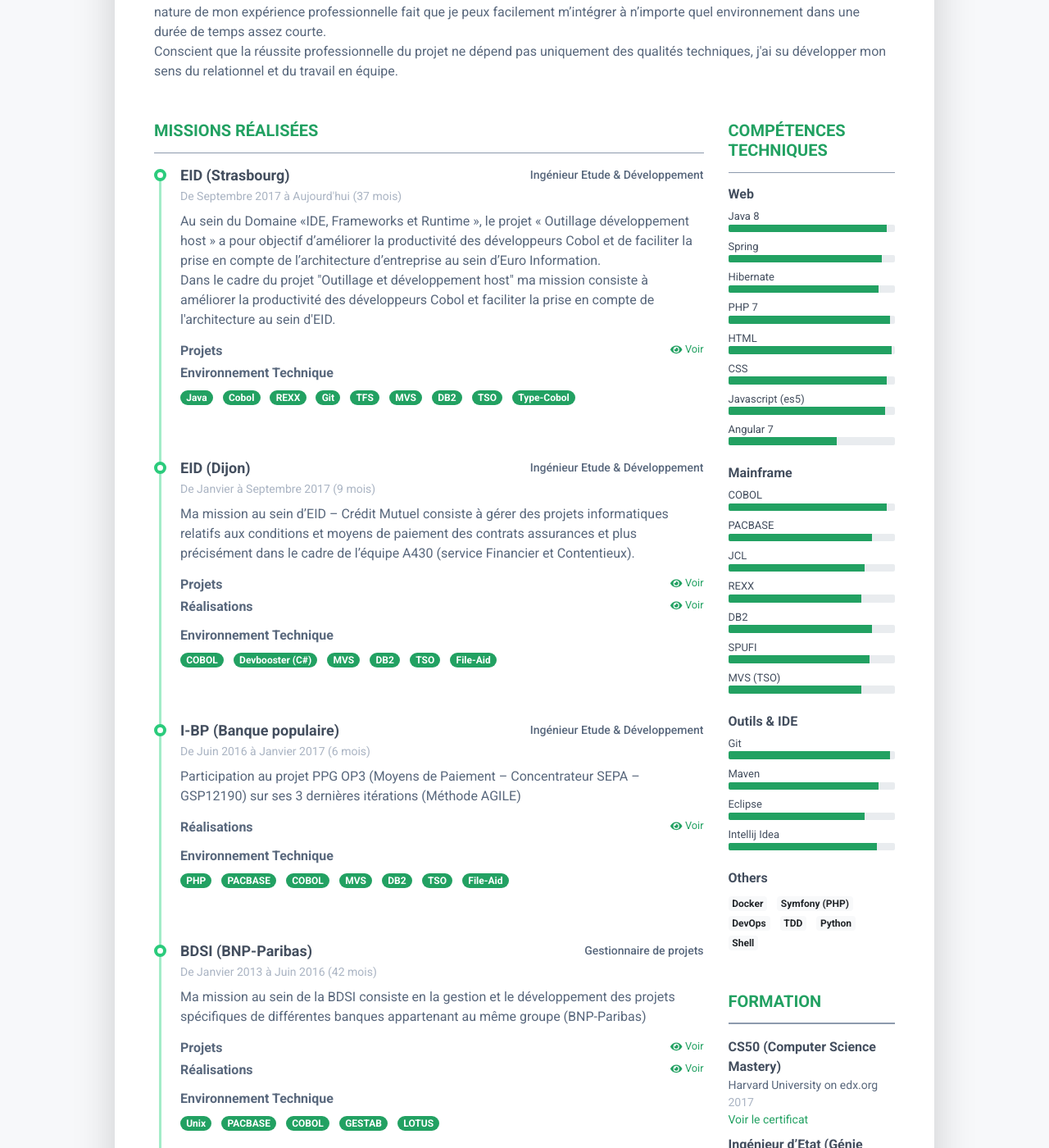
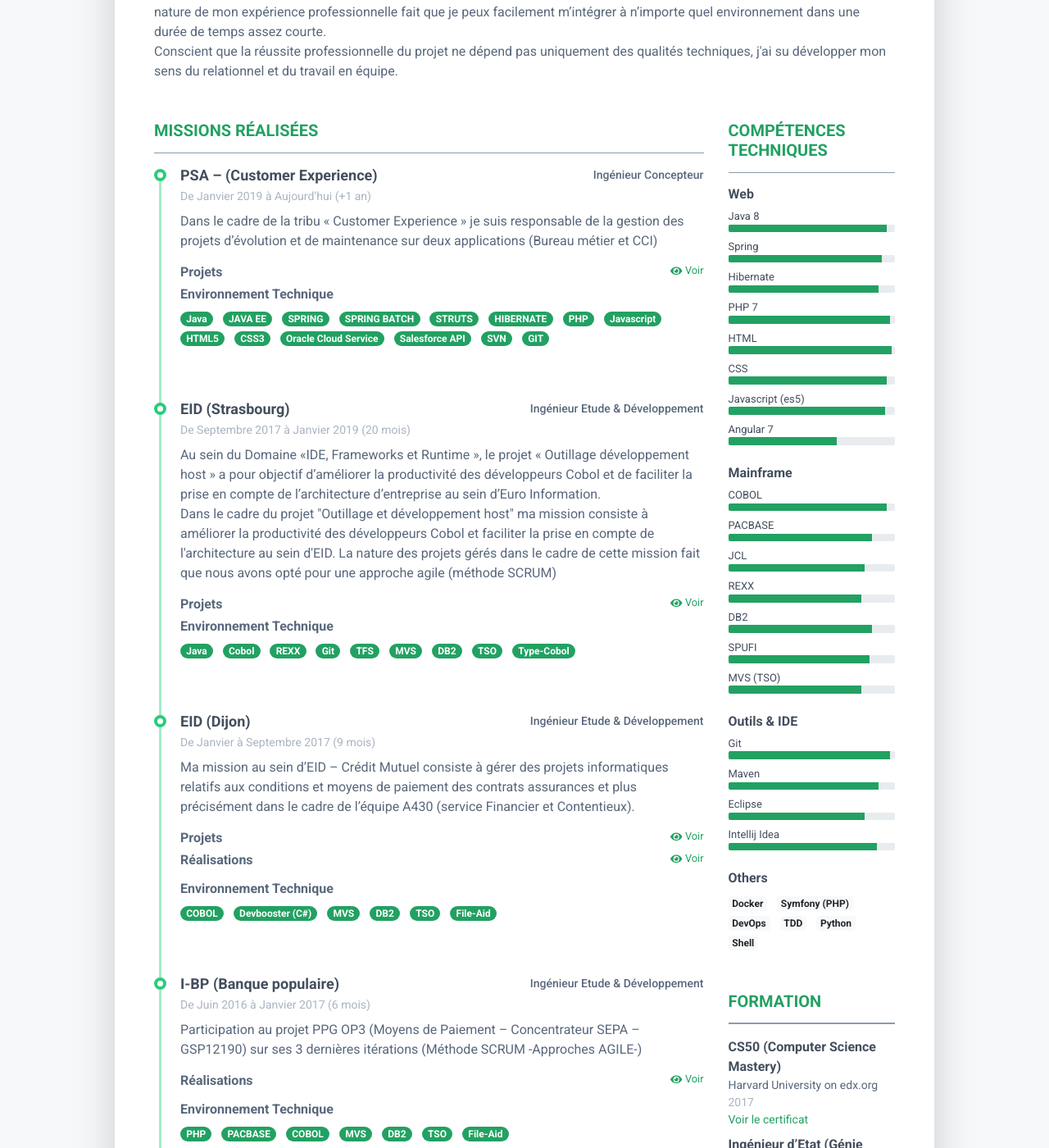
Before and after one commit to elkolotfi/elkolotfi.github.io, a Jekyll site: the page built from index.markdown, in a window 1280 px wide and 1400 px high, scrolled down 423 px. Shown: the whole window at 82% size. Built offline with Jekyll 4.4.1, drawn with Linux system fonts in a browser that asks for light colours; nearby versions of some CDN libraries.

Commit message:
add new PSA experience + add scrum on previous experiences

```diff
--- a/_data/cv.json
+++ b/_data/cv.json
@@ -70,10 +70,27 @@
   ],
   "experiences": [
     {
+      "company": "PSA – (Customer Experience)",
+      "job": "Ingénieur Concepteur",
+      "time_frame": "De Janvier 2019 à Aujourd’hui (+1 an)",
+      "description": "Dans le cadre de la tribu « Customer Experience » je suis responsable de la gestion des projets d’évolution et de maintenance sur deux applications (Bureau métier et CCI)",
+      "projects": [
+        {
+          "title":  "Transfert des tickets vers Salesforce",
+          "description": "Dans le cadre de l’application Bureau métier, l’un des clients de PSA (Free2Move) souhaite transférer un certain type de ses tickets vers Salesforce afin qu’il puisse les traiter sur ce CRM. Il faut donc instaurer les bonnes règles de gestion et mettre en place une connexion sécurisé (JWT) vers l’Api Salesforce puis mettre en place l’action de transfert (transformation des « Incident » Oracle en « Case » Salesforce)"
+        },
+        {
+          "title": "Amélioration de la page de recherche de l’application CCI",
+          "description": "Les utilisateurs de l’application CCI ont souvent recoure à une page de recherche qui représente une sorte de point d’entré essentiel pour l’ensemble de l’application. Cette interface souffre de plusieurs problèmes parmi lesquels on peut citer : Une lenteur assez considérable au moment de l’initialisation de la page, manque de plusieurs critères de recherches, difficulté de navigation sur les résultats de recherches… Le but est donc d’améliorer l’expérience en comblant ces lacunes à travers une série de mini-projets."
+        }
+      ],
+      "skills": ["Java", "JAVA EE", "SPRING", "SPRING BATCH", "STRUTS", "HIBERNATE", "PHP", "Javascript", "HTML5", "CSS3", "Oracle Cloud Service", "Salesforce API", "SVN", "GIT"]
+    },
+    {
       "company": "EID (Strasbourg)",
       "job": "Ingénieur Etude & Développement",
-      "time_frame": "De Septembre 2017 à Aujourd'hui (37 mois)",
-      "description": "Au sein du Domaine «IDE, Frameworks et Runtime », le projet « Outillage développement host » a pour objectif d’améliorer la productivité des développeurs Cobol et de faciliter la prise en compte de l’architecture d’entreprise au sein d’Euro Information.<br>Dans le cadre du projet \"Outillage et développement host\" ma mission consiste à améliorer la productivité des développeurs Cobol et faciliter la prise en compte de l'architecture au sein d'EID.",
+      "time_frame": "De Septembre 2017 à Janvier 2019 (20 mois)",
+      "description": "Au sein du Domaine «IDE, Frameworks et Runtime », le projet « Outillage développement host » a pour objectif d’améliorer la productivité des développeurs Cobol et de faciliter la prise en compte de l’architecture d’entreprise au sein d’Euro Information.<br>Dans le cadre du projet \"Outillage et développement host\" ma mission consiste à améliorer la productivité des développeurs Cobol et faciliter la prise en compte de l'architecture au sein d'EID. La nature des projets gérés dans le cadre de cette mission fait que nous avons opté pour une approche agile (méthode SCRUM)",
       "projects": [
         {
           "title":  "Refonte d'un outil de génération de modules Host (ZGEN)",
@@ -129,7 +146,7 @@
       "company": "I-BP (Banque populaire)",
       "job": "Ingénieur Etude & Développement",
       "time_frame": "De Juin 2016 à Janvier 2017 (6 mois)",
-      "description": "Participation au projet PPG OP3 (Moyens de Paiement – Concentrateur SEPA – GSP12190) sur ses 3 dernières itérations (Méthode AGILE)",
+      "description": "Participation au projet PPG OP3 (Moyens de Paiement – Concentrateur SEPA – GSP12190) sur ses 3 dernières itérations (Méthode SCRUM -Approches AGILE-)",
       "achievements": {
         "tasks": [
           "Développements de programmes batch (réalisation intégrale de la chaine des CRS/CRI dans le cadre du projet d’intégration SEPA)",
```
